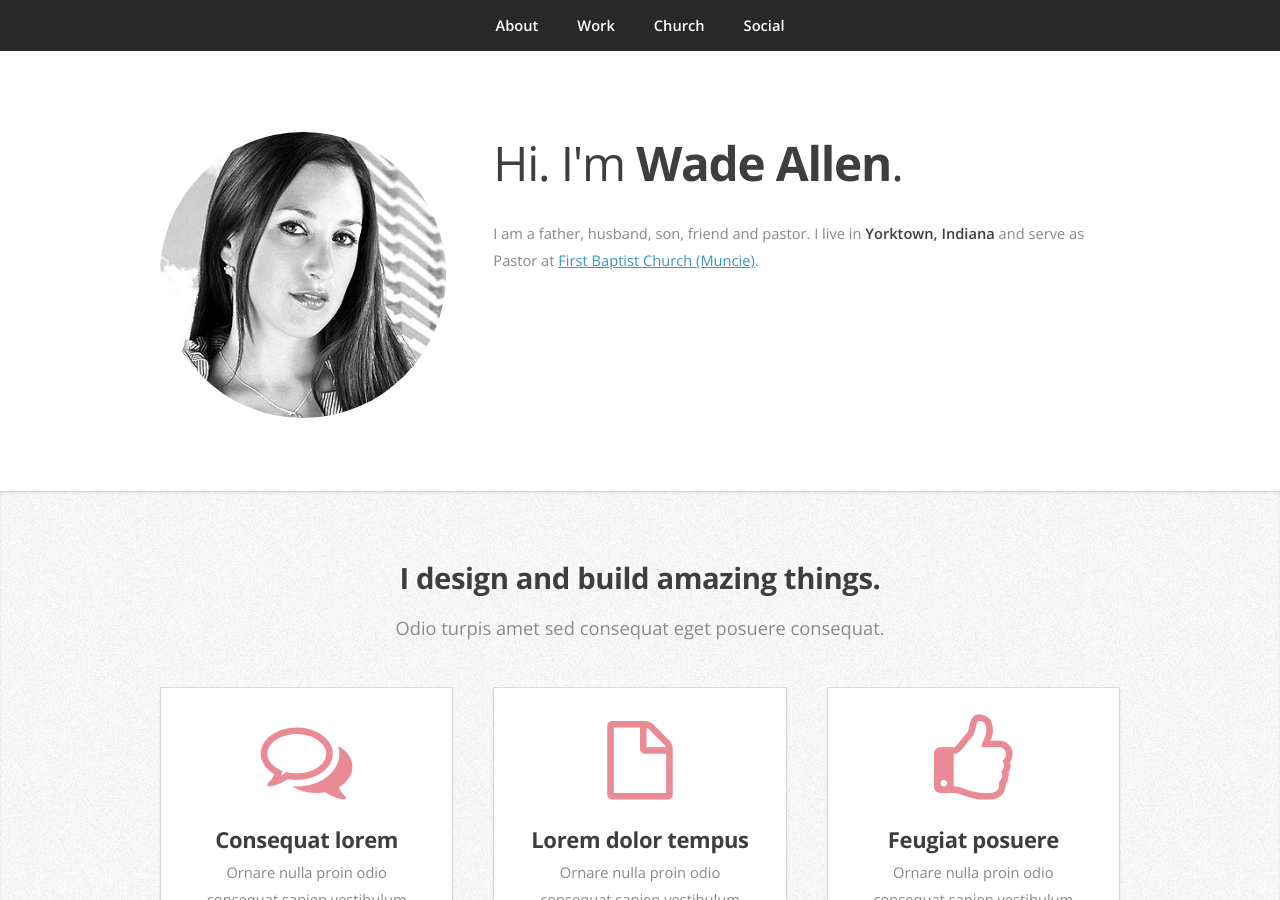
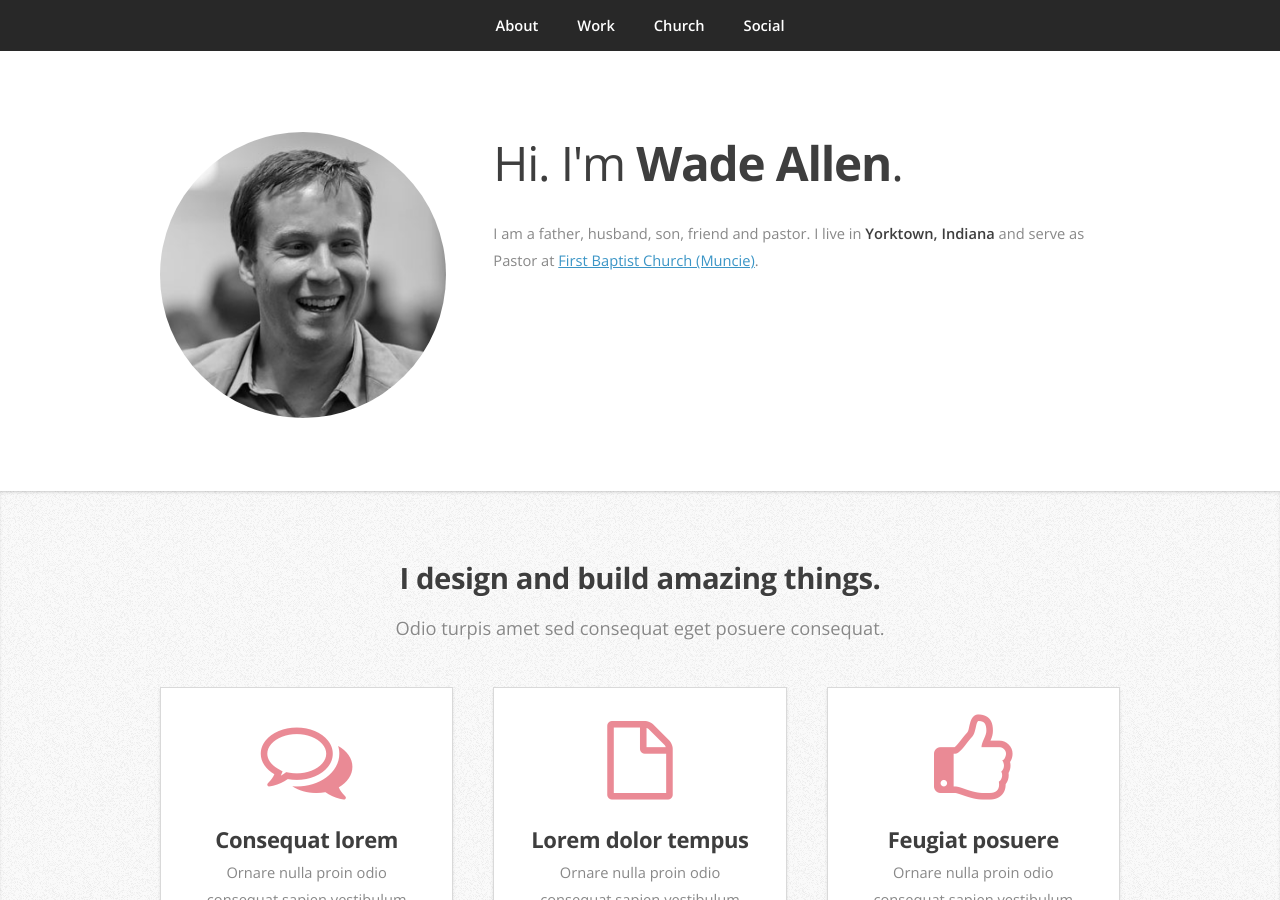
Before and after one commit to a1ip/wadeallen, a Jekyll site: the page index.html, which Jekyll copies as it is, in a window 1280 px wide and 900 px high. Built offline with Jekyll 4.4.1, drawn with Linux system fonts in a browser that asks for light colours.

Commit message:
Site updated at 2014-07-09 16:13:12 UTC

```diff
--- a/index.html
+++ b/index.html
@@ -40,7 +40,7 @@
 				<article class="container" id="top">
 					<div class="row">
 						<div class="4u">
-							<span class="me image image-full"><img src="images/me.jpg" alt="" /></span>
+							<span class="me image image-full"><img src="images/wade_picture.jpg" alt="" /></span>
 						</div>
 						<div class="8u">
 							<header>
```
Also changed, not shown: 2 other files.
